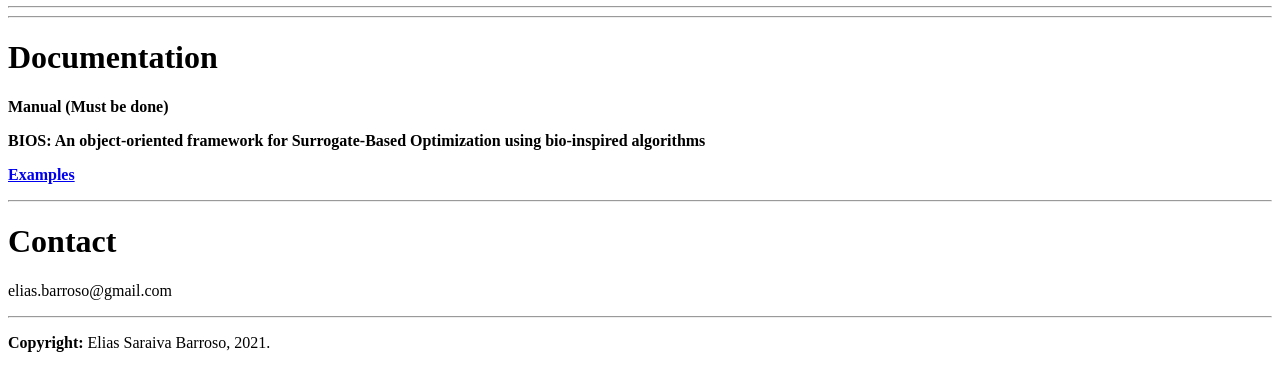
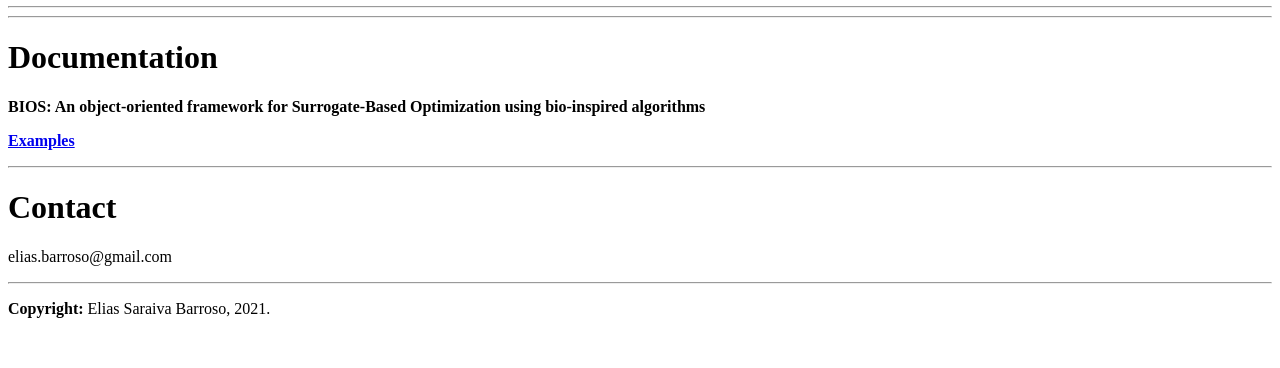
Before and after one commit to lmcv-ufc/BIOS, a plain HTML site: page index.html in a window 1280 px wide. Shown: the part 714-1082 px from the top of the page. After the commit the page ends 1048 px from the top, so only its background shows below. Drawn offline with Linux system fonts and the light colour scheme.

Commit message:
Update index.html

```diff
--- a/index.html
+++ b/index.html
@@ -27,7 +27,6 @@ not displayed. The information between the BODY and /BODY tags is displayed.-->
 
 <hr>
   <h1>Documentation</h1>
-  <p> <b>Manual (Must be done)</b> </p>
   <p> <b>BIOS: An object-oriented framework for Surrogate-Based Optimization using bio-inspired algorithms</b> </p>
   <p> <b> <a href="https://github.com/lmcv-ufc/PMGen/tree/master/Examples">Examples</a> </b> </p>
 <hr>
```
